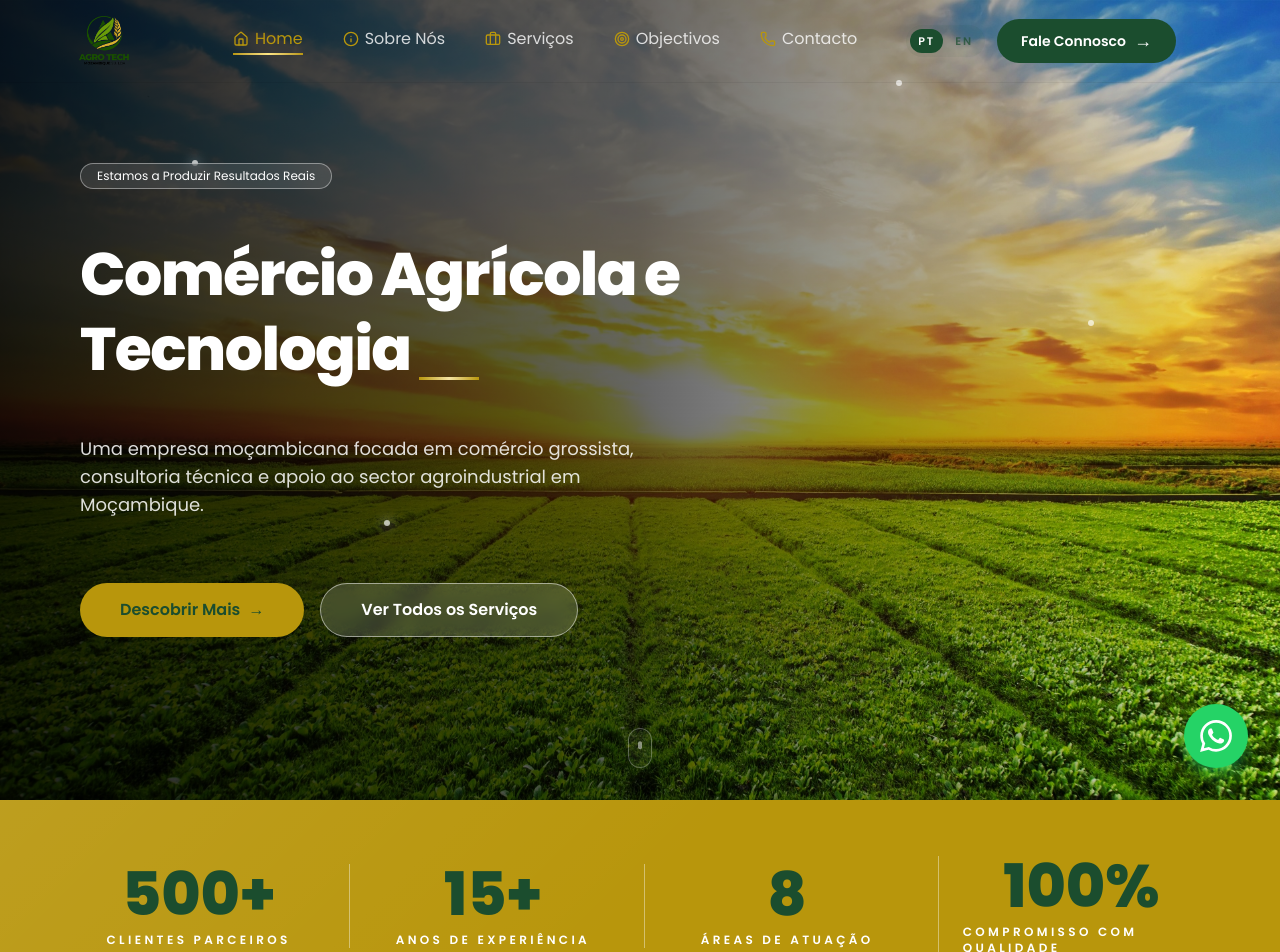
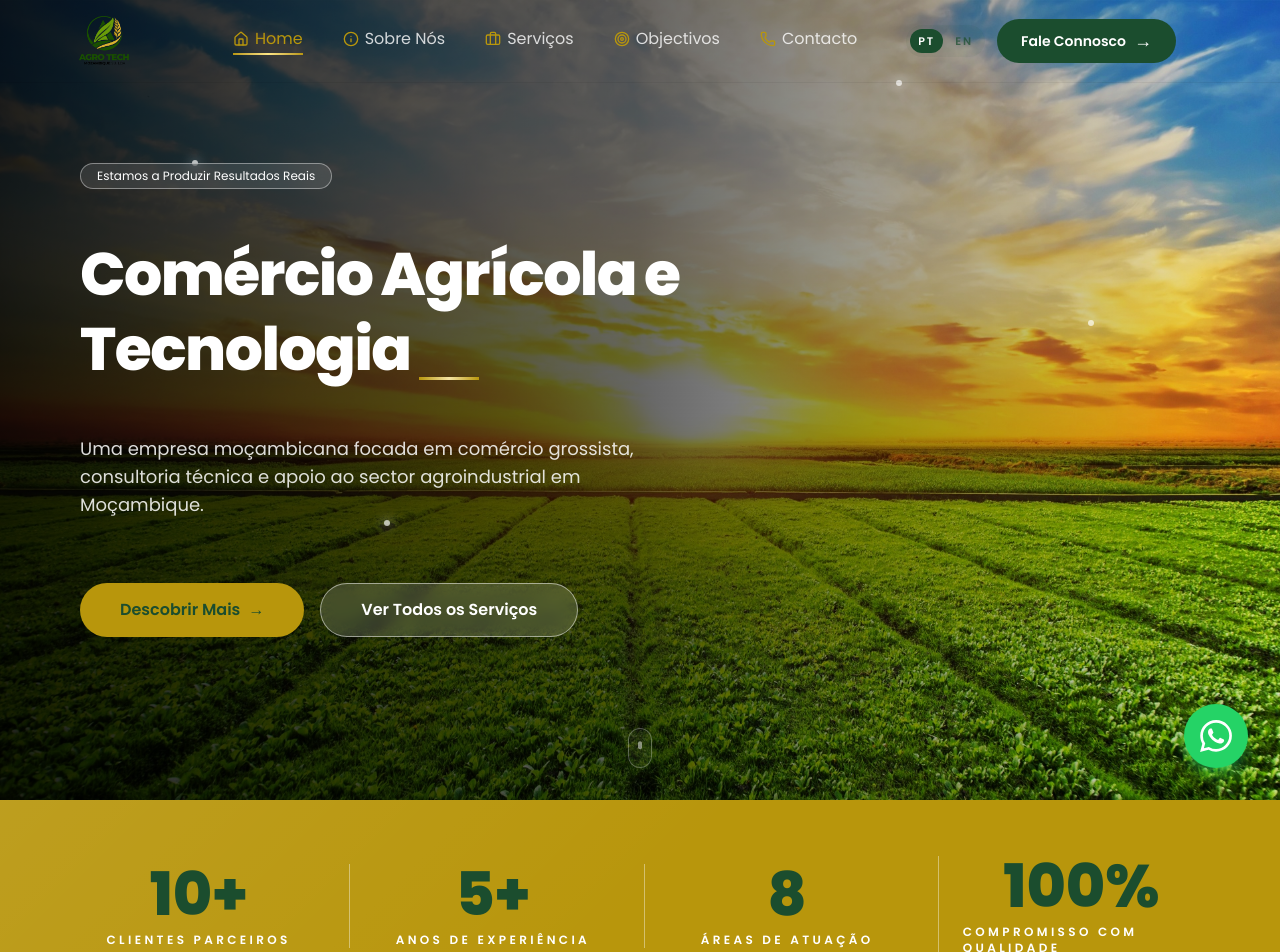
Before and after one commit to maurobernardo/Agro-Tech-Mozambique, a Next.js app: page / in a window 1280 px wide. Shown: the top 952 px of the page. Built offline with nearby package versions, Linux system fonts and the light colour scheme.

Commit message:
update context

```diff
--- a/src/components/sections/StatsBand.tsx
+++ b/src/components/sections/StatsBand.tsx
@@ -7,8 +7,8 @@ import { useLanguage } from "@/contexts/LanguageContext";
 import { t } from "@/lib/translations";
 
 const statsConfig = [
-  { value: 500, suffix: "+", key: "partners" as const },
-  { value: 15, suffix: "+", key: "experience" as const },
+  { value: 10, suffix: "+", key: "partners" as const },
+  { value: 5, suffix: "+", key: "experience" as const },
   { value: 8, suffix: "", key: "areas" as const },
   { value: 100, suffix: "%", key: "quality" as const },
 ];
```
